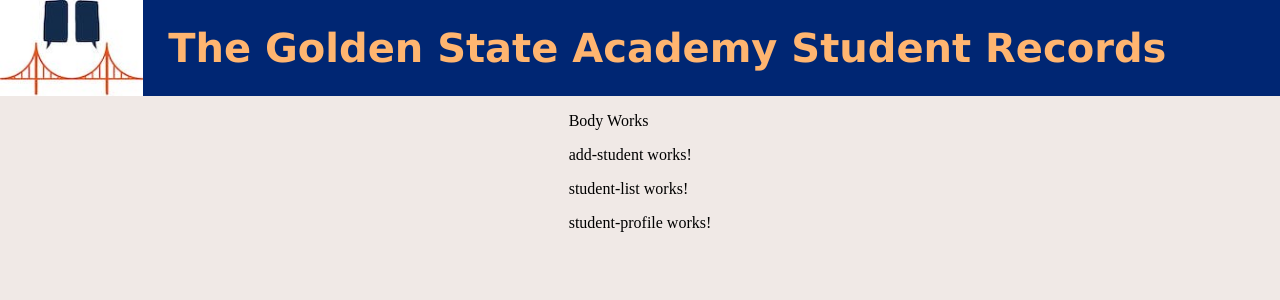
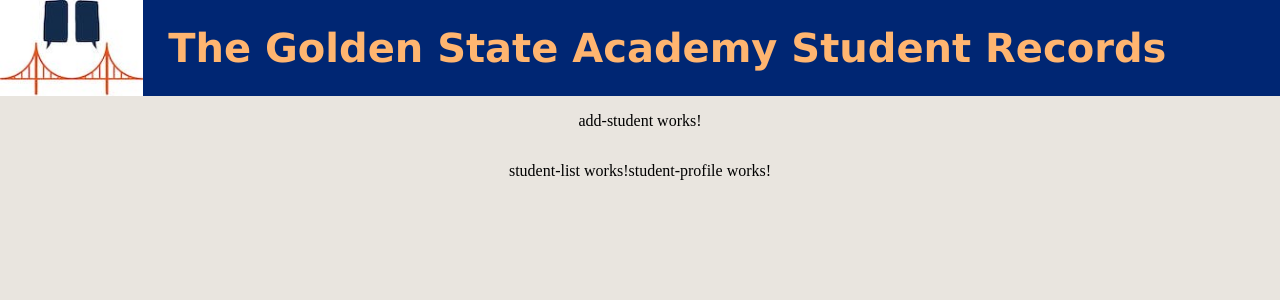
Before and after one commit to jenni4xiong/studentRecords, an Angular app in the folder client/: page / in a window 1280 px wide. Shown: the top 300 px of the page. Built offline with nearby package versions, Linux system fonts and the light colour scheme.

Commit message:
body css

```diff
--- a/client/src/app/main/body/body.component.css
+++ b/client/src/app/main/body/body.component.css
@@ -0,0 +1,18 @@
+#body-container {
+  width: 70vw;
+  height: 100vh;
+  display: flex;
+  flex-direction: column;
+  justify-content: start;
+}
+
+#list-and-profile-container {
+  display: flex;
+  justify-content: center;
+  width: 100%;
+}
+
+#add-student-container {
+  display: flex;
+  justify-content: center;
+}
--- a/client/src/app/main/body/body.component.html
+++ b/client/src/app/main/body/body.component.html
@@ -1,6 +1,9 @@
-<div>
-  <p>Body Works</p>
-  <app-add-student></app-add-student>
-  <app-student-list></app-student-list>
-  <app-student-profile></app-student-profile>
+<div id="body-container">
+  <div id="add-student-container">
+    <app-add-student></app-add-student>
+  </div>
+  <div id="list-and-profile-container">
+    <app-student-list></app-student-list>
+    <app-student-profile></app-student-profile>
+  </div>
 </div>
--- a/client/src/app/main/main.component.css
+++ b/client/src/app/main/main.component.css
@@ -1,6 +1,6 @@
 #main-container {
   display: flex;
   justify-content: center;
-  background-color: #F0E9E6;
+  background-color: #e9e5df;
   height: 100vh
 }
```
